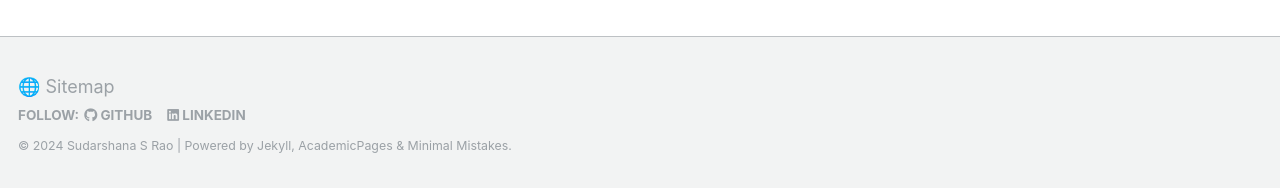
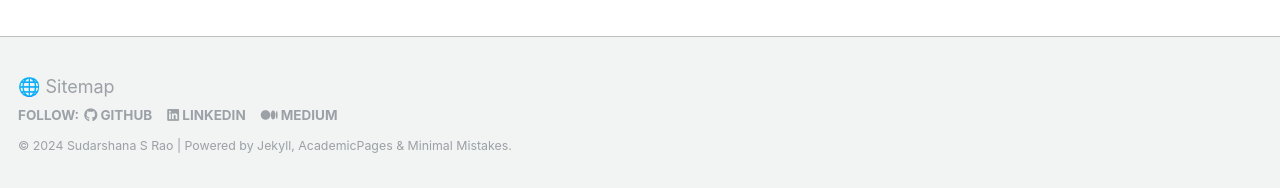
Before and after one commit to SudarshanaSRao/SudarshanaSRao.github.io, a Jekyll site: the page built from _pages/about.md, in a window 1280 px wide and 900 px high, scrolled down 1243 px. Shown: the part 709-897 px from the top of the window. Built offline with Jekyll 4.4.1, drawn with Linux system fonts in a browser that asks for light colours.

Commit message:
Update footer.html

```diff
--- a/_includes/footer.html
+++ b/_includes/footer.html
@@ -12,8 +12,8 @@
     {% if site.author.linkedin %}
       <li><a href="http://linkedin.com/in/{{ site.author.linkedin }}"><i class="fab fa-linkedin" aria-hidden="true"></i> LinkedIn</a></li>
     {% endif %}
-    {% if site.author.bitbucket %}
-      <li><a href="http://bitbucket.org/{{ site.author.bitbucket }}"><i class="fab fa-bitbucket" aria-hidden="true"></i> Bitbucket</a></li>
+    {% if site.author.medium %}
+      <li><a href="https://medium.com/@sudarshanasrao"><i class="fab fa-medium" aria-hidden="true"></i> Medium</a></li>
     {% endif %}
 <!--     {% if site.atom_feed.hide != true %}
     <li><a href="{% if site.atom_feed.path %}{{ site.atom_feed.path }}{% else %}{{ base_path }}/feed.xml{% endif %}"><i class="fa fa-fw fa-rss-square" aria-hidden="true"></i> {{ site.data.ui-text[site.locale].feed_label | default: "Feed" }}</a></li>
```
